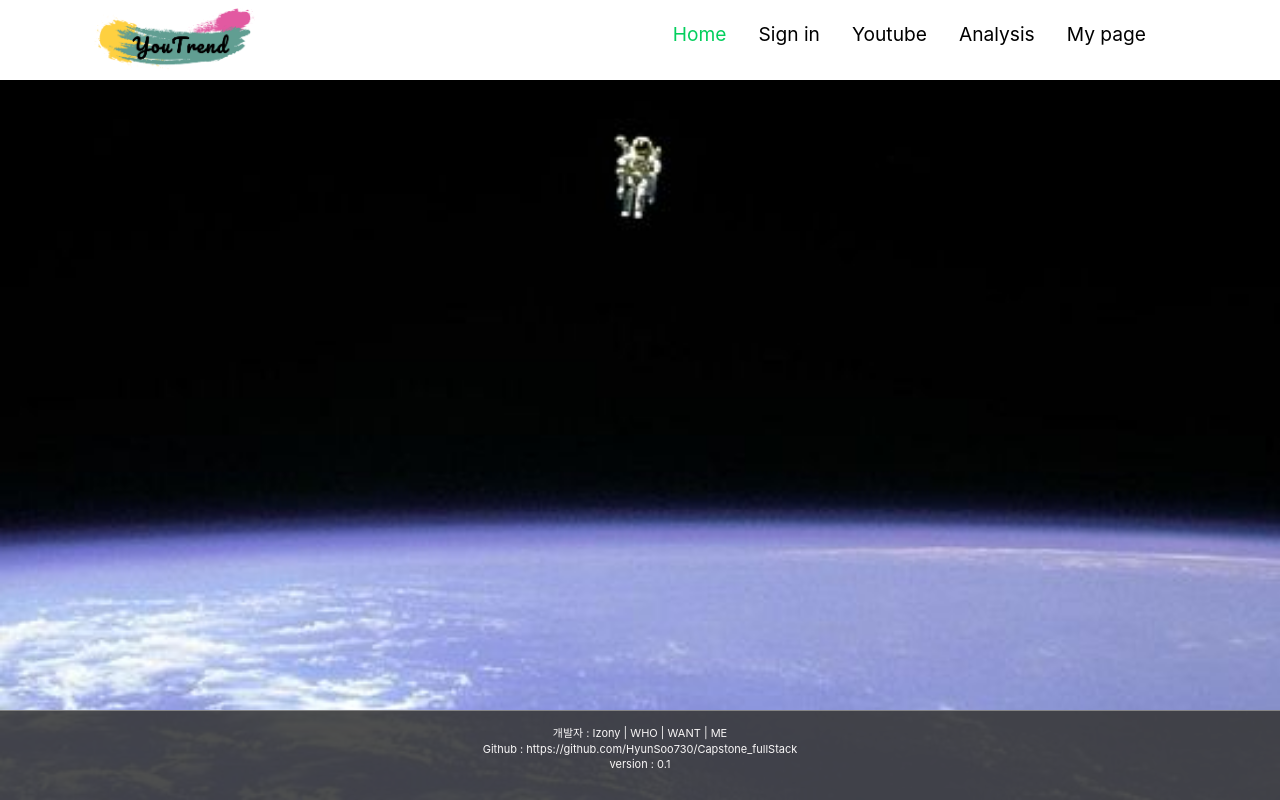
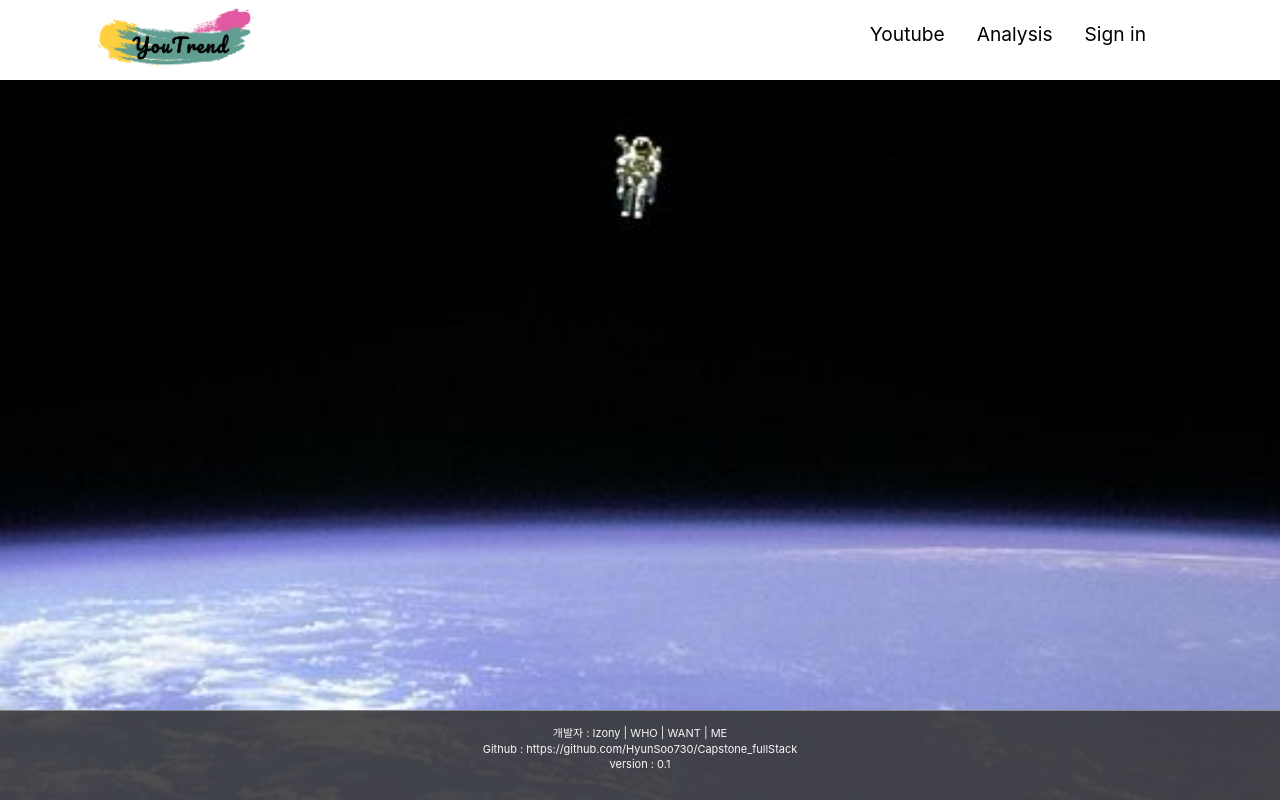
Before and after one commit to HyunSoo730/Capstone_fullStack, a React (Create React App) app: page / in a window 1280 px wide. Built offline with nearby package versions, Linux system fonts and the light colour scheme.

Commit message:
feat: Navbar End

```diff
--- a/src/Analysis.jsx
+++ b/src/Analysis.jsx
@@ -598,17 +598,23 @@ function Analysis(props){
 
   return(
     <div>
-      <nav className='Navbar' style={{position: "static"}}>
-        <h1 className="navbar-logo"><img src={main_logo} /></h1>
+      <nav className='Navbar'>
+              <h1 className="navbar-logo"><img src={main_logo} onClick={() => window.location.href='/'}/></h1>
           <div className='menu-icon' onClick={handleClick}>
               <i className={clicked ? 'fas fa-times' : 'fas fa-bars'}></i>
           </div>
-          <ul className={clicked ? 'nav-menu active' : 'nav-menu'}>
+          <ul className="nav-menu-active">
               {MenuItems.map((item, index)=>{
+                if (localStorage.getItem('login-token') && item.url === `https://kauth.kakao.com/oauth/authorize?client_id=${process.env.REACT_APP_REST_API_KEY}&redirect_uri=http://localhost:3000/auth/kakao/callback&response_type=code`){
+                  return;
+                }
+                if(!localStorage.getItem('login-token') && item.url === "mypage"){
+                  return;
+                }
                 if(window.location.pathname === '/' + item.url){
                   return (
-                    <li key={index}>
-                        <a class="nav-links nav-links-active" href={item.url}>
+                    <li class="nav-links-active" key={index}>
+                        <a className="nav-component-active" href={item.url}>
                             {item.title}
                         </a>
                     </li>
@@ -658,34 +664,42 @@ function Analysis(props){
         </Drawer.Header>
         <Drawer.Body>
           <div>
-            <Select options={SelectOption} defaultValue={SelectOption[0]} onChange={(value) => setMarketSelection(value["value"])}></Select>
+            <Select options={SelectOption} theme={(theme) => ({
+                            ...theme,
+                            colors: {
+                              ...theme.colors,
+                              primary25: '#D3FFDC',
+                              primary: '#03CF5D',
+                              primary50: '#D3FFDC',
+                            },
+                        })} defaultValue={SelectOption[0]} onChange={(value) => setMarketSelection(value["value"])}></Select>
             <br></br>
           {MarketFuture && MarketFuture[Object.keys(MarketFuture)[0]] && MyZoom < 15 &&
-            <div>2022년 {DrawerTitle}의 개업 매장 추이는 <b style={{color: "green"}}>{MarketFuture[Object.keys(MarketFuture)[0]][3]["commerceMetrics"]}</b>입니다.</div>
+            <div><b>2022년 {DrawerTitle}의 개업 매장 추이는 <b style={{color: "green"}}>{MarketFuture[Object.keys(MarketFuture)[0]][3]["commerceMetrics"]}</b>입니다.</b></div>
           }
               <ReactApexChart options={ApexChartLineOption} series={CountMarketNum} type="line" height={300}  />
-              <div>{DrawerTitle}의 거주 구성원</div>
+              <div><b>{DrawerTitle}의 거주 구성원</b></div>
               <ReactApexChart options={ApexChartBarOption} series={ResidentNum} type="bar" height={300}  />
-              <div>{DrawerTitle}의 직장 구성원</div>
+              <div><b>{DrawerTitle}의 직장 구성원</b></div>
               <ReactApexChart options={ApexChartBarOption} series={WorkNum} type="bar" height={300}  />
-              <div>2022년 상권 내 소득 및 지출</div>
+              <div><b>2022년 상권 내 소득 및 지출</b></div>
               <ReactApexChart options={ApexChartLineOption} series={WorkEarned} type="line" height={300}  />
-              <div>{DrawerTitle}의 집객시설 개수</div>
+              <div><b>{DrawerTitle}의 집객시설 개수</b></div>
               <ReactApexChart options={ApexChartBarOption} series={FacilityNum} type="bar" height={300}  />
               {MyZoom < 15 ? <>
-                <div>{DrawerTitle}의 성별 유동 인구</div>
+                <div><b>{DrawerTitle}의 성별 유동 인구</b></div>
                 <ReactApexChart options={ApexChartBarOption} series={SexFloatingPop} type="bar" height={300}  />
-                <div>{DrawerTitle}의 연령층별 유동 인구</div>
+                <div><b>{DrawerTitle}의 연령층별 유동 인구</b></div>
                 <ReactApexChart options={ApexChartBarOption} series={AgeFloatingPop} type="bar" height={300}  />
-                <div>{DrawerTitle}의 시간대별 유동 인구</div>
+                <div><b>{DrawerTitle}의 시간대별 유동 인구</b></div>
                 <ReactApexChart options={ApexChartBarOption} series={TimeFloatingPop} type="bar" height={300}  />
-                <div>{DrawerTitle}의 요일별 유동 인구</div>
+                <div><b>{DrawerTitle}의 요일별 유동 인구</b></div>
                 <ReactApexChart options={ApexChartBarOption} series={WeekFloatingPop} type="bar" height={300}  />
-                <div>{DrawerTitle}의 분기별 임대료</div>
+                <div><b>{DrawerTitle}의 분기별 임대료</b></div>
                 <ReactApexChart options={ApexChartLineOption} series={RentalFee} type="line" height={300}  />
-                <div>
-                  {DrawerTitle}의 평균 영업시간은 {AvgPeriod}시간 입니다.
-                </div></> : null
+                <div><b>
+                  {DrawerTitle}의 평균 영업시간은 <b style={{color: "green"}}>{AvgPeriod}</b>시간 입니다.
+                  </b></div></> : null
               }
           </div>
         </Drawer.Body>
--- a/src/HomePage.jsx
+++ b/src/HomePage.jsx
@@ -14,17 +14,23 @@ const HomePage = () => {
 
     return (
         <div>
-            <nav className='Navbar' style={{position: "static"}}>
-              <h1 className="navbar-logo"><img src={main_logo} /></h1>
+            <nav className='Navbar'>
+              <h1 className="navbar-logo"><img src={main_logo} onClick={() => window.location.href='/'}/></h1>
           <div className='menu-icon' onClick={handleClick}>
               <i className={clicked ? 'fas fa-times' : 'fas fa-bars'}></i>
           </div>
-          <ul className={clicked ? 'nav-menu active' : 'nav-menu'}>
+          <ul className="nav-menu-active">
               {MenuItems.map((item, index)=>{
-                if(window.location.pathname === item.url){
+                if (localStorage.getItem('login-token') && item.url === `https://kauth.kakao.com/oauth/authorize?client_id=${process.env.REACT_APP_REST_API_KEY}&redirect_uri=http://localhost:3000/auth/kakao/callback&response_type=code`){
+                  return;
+                }
+                if(!localStorage.getItem('login-token') && item.url === "mypage"){
+                  return;
+                }
+                if(window.location.pathname === '/' + item.url){
                   return (
-                    <li key={index}>
-                        <a class="nav-links nav-links-active" href={item.url}>
+                    <li class="nav-links-active" key={index}>
+                        <a className="nav-component-active" href={item.url}>
                             {item.title}
                         </a>
                     </li>
--- a/src/HomePageMenuItems.jsx
+++ b/src/HomePageMenuItems.jsx
@@ -1,14 +1,4 @@
 export const MenuItems = [
-    {
-        title: 'Home',
-        url: '/',
-        cName: 'nav-links'
-    },
-    {
-        title: 'Sign in',
-        url: `https://kauth.kakao.com/oauth/authorize?client_id=${process.env.REACT_APP_REST_API_KEY}&redirect_uri=http://localhost:3000/auth/kakao/callback&response_type=code`,
-        cName: 'nav-links'
-    },
     {
         title: 'Youtube',
         url: 'youtube',
@@ -20,6 +10,11 @@ export const MenuItems = [
         cName: 'nav-links'
     },
     {
+        title: 'Sign in',
+        url: `https://kauth.kakao.com/oauth/authorize?client_id=${process.env.REACT_APP_REST_API_KEY}&redirect_uri=http://localhost:3000/auth/kakao/callback&response_type=code`,
+        cName: 'nav-links'
+    },
+    {
         title: 'My page',
         url: 'mypage',
         cName: 'nav-links'
--- a/src/HomePageNavbar.css
+++ b/src/HomePageNavbar.css
@@ -1,5 +1,6 @@
 .Navbar{
-    background: linear-gradient(90deg, rgb(255, 255, 255) 0%, rgb(255, 255, 255) 100%);
+    background: white;
+    border: none !important;
     height: 80px;
     display: flex;
     justify-content: center;
@@ -23,26 +24,53 @@
     list-style: none;
     text-align: center;
     width: 70vw;
+    height: 80px;
     justify-content: flex-end;
+    align-items: center;
+    margin-right: 2rem;
+}
+
+.nav-menu-active{
+    display: flex;
+    list-style: none;
+    text-align: center;
+    width: 70vw;
+    height: 80px;
+    justify-content: flex-end;
+    align-items: center;
     margin-right: 2rem;
 }
 
 .nav-links{
+    position :flex;
+    height: 100%;
     color: #000000;
     text-decoration: none;
     padding: .5rem 1rem;
+    margin: 0 auto;
+}
+
+.nav-links-active{
+    display :flex;
+    padding: .5rem 1rem;
+    height: 100%;
+    justify-content: center;
+    align-items: center;
+    border-bottom: 2px solid #03CF5D;
 }
 
 .nav-links:hover{
+    position :flex;
+    height: 100%;
     color: #03CF5D;
-    border-radius: 4px;
     transition: all .2s ease-out;
+    text-decoration: none;
+    padding: .5rem 1rem;
+    margin: auto;
 }
 
-.nav-links-active{
+.nav-component-active {
     color: #03CF5D;
-    height: 80px;
-    border-radius: 4px;
 }
 
 .fa-bars{
--- a/src/Youtube.jsx
+++ b/src/Youtube.jsx
@@ -148,17 +148,23 @@ function Youtube(props){
   if (YoutubePlace){
     return(
       <div>
-        <nav className='Navbar' style={{position: "static"}}>
-              <h1 className="navbar-logo"><img src={main_logo} /></h1>
+        <nav className='Navbar'>
+              <h1 className="navbar-logo"><img src={main_logo} onClick={() => window.location.href='/'}/></h1>
           <div className='menu-icon' onClick={handleClick}>
               <i className={clicked ? 'fas fa-times' : 'fas fa-bars'}></i>
           </div>
-          <ul className={clicked ? 'nav-menu active' : 'nav-menu'}>
+          <ul className="nav-menu-active">
               {MenuItems.map((item, index)=>{
+                if (localStorage.getItem('login-token') && item.url === `https://kauth.kakao.com/oauth/authorize?client_id=${process.env.REACT_APP_REST_API_KEY}&redirect_uri=http://localhost:3000/auth/kakao/callback&response_type=code`){
+                  return;
+                }
+                if(!localStorage.getItem('login-token') && item.url === "mypage"){
+                  return;
+                }
                 if(window.location.pathname === '/' + item.url){
                   return (
-                    <li style={{height: "100%"}} key={index}>
-                        <a class="nav-links nav-links-active" href={item.url}>
+                    <li class="nav-links-active" key={index}>
+                        <a className="nav-component-active" href={item.url}>
                             {item.title}
                         </a>
                     </li>
@@ -181,7 +187,7 @@ function Youtube(props){
           center={[37.541, 126.986]}
           zoom={12}
           scrollWheelZoom={true}
-          style={{ position: "static", width: "100%", height: "calc(100vh - 0px)" }}>
+          style={{ position: "static", width: "100%", height: "calc(100vh - 80px)" }}>
           <TileLayer
             url="http://{s}.tile.osm.org/{z}/{x}/{y}.png"
             attribution='&copy; <a href="http://osm.org/copyright">OpenStreetMap</a> contributors'
@@ -194,7 +200,7 @@ function Youtube(props){
             <Drawer.Title>{DrawerTitle}</Drawer.Title>
             <Drawer.Actions>
               <Button onClick={() => setDrawerOpen(false)}>Cancel</Button>
-              <Button onClick={() => setDrawerOpen(false)} appearance="primary">Confirm</Button>
+              <Button style={{backgroundColor: "green"}} onClick={() => setDrawerOpen(false)} appearance="primary">Confirm</Button>
             </Drawer.Actions>
           </Drawer.Header>
           <Drawer.Body>
```
